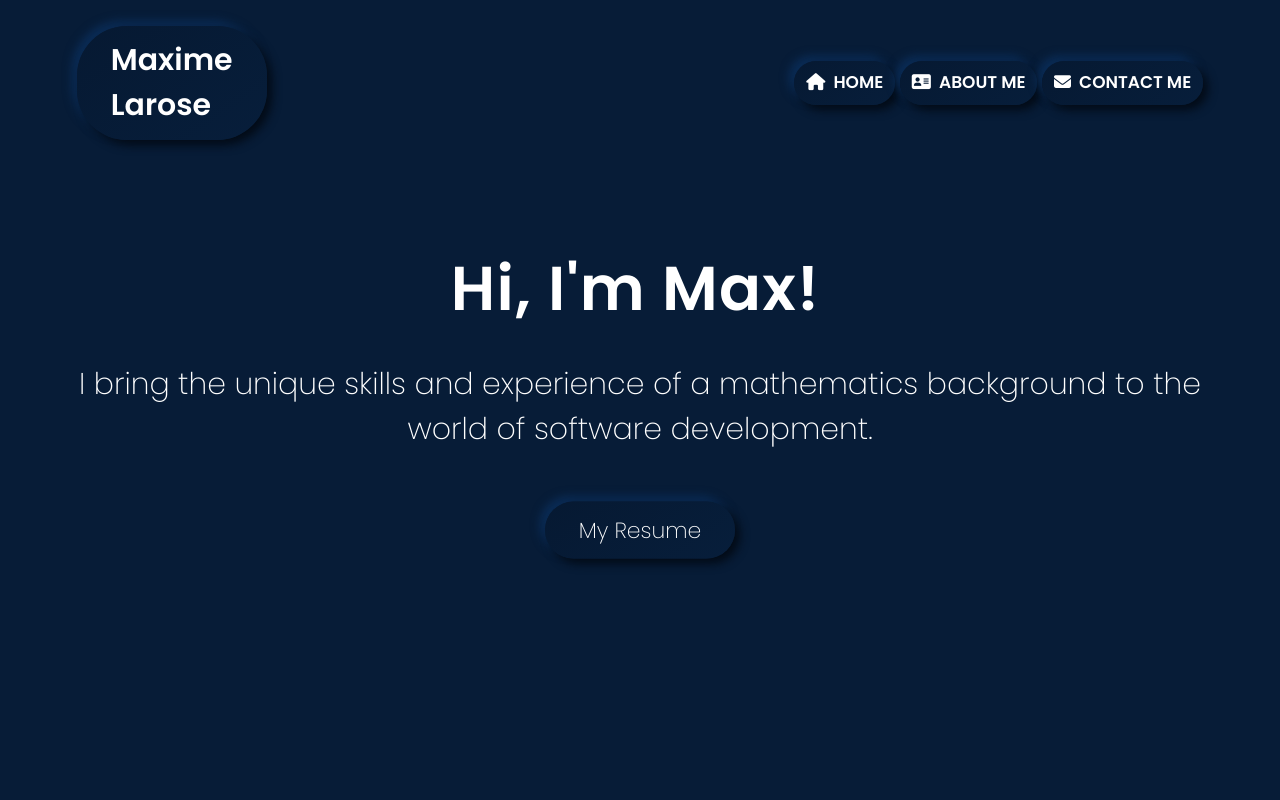
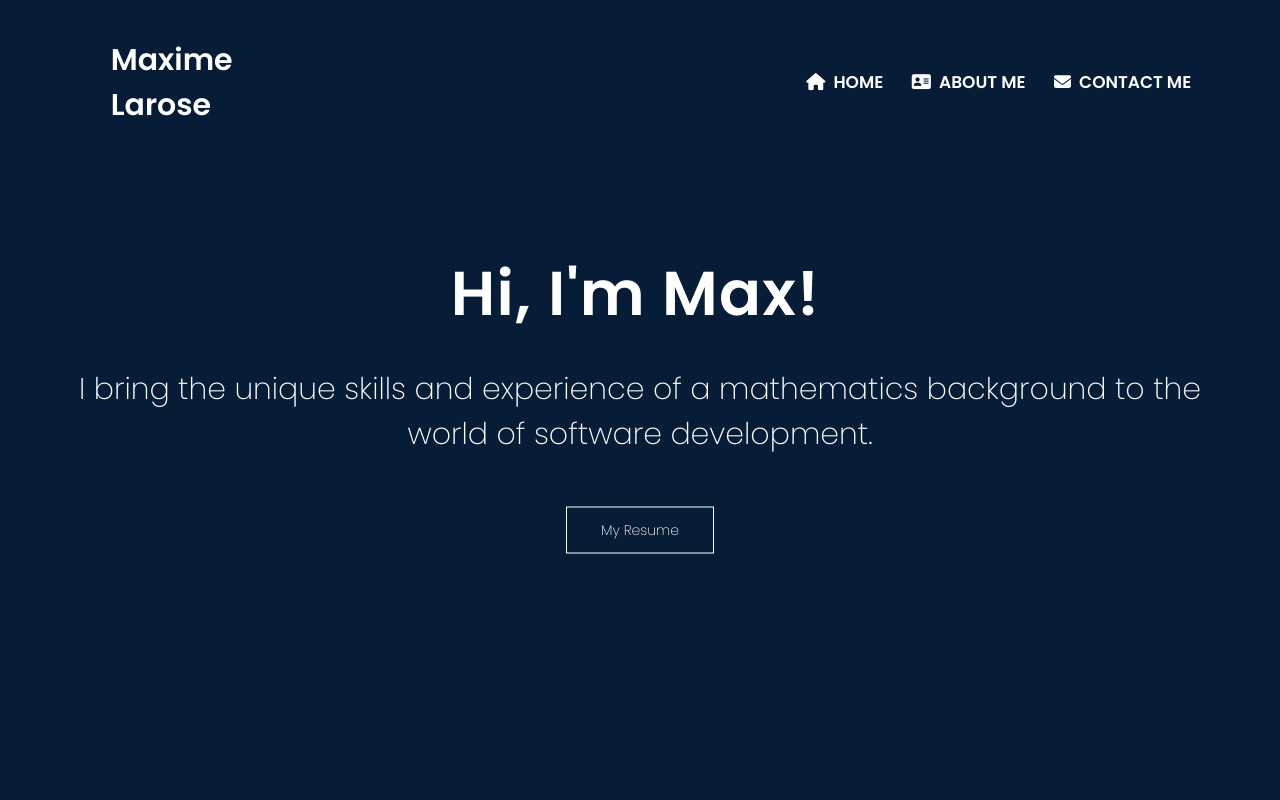
Before and after one commit to MaxsTestAccount/MaxsTestAccount.github.io, a plain HTML site: page index.html in a window 1280 px wide. Shown: the top 800 px of the page. Drawn offline with Linux system fonts and the light colour scheme.

Commit message:
Add files via upload

```diff
--- a/style.css
+++ b/style.css
@@ -42,11 +42,6 @@ nav{
     padding: 12px 34px;
     position: relative;
     text-align: left;
-    border-radius: 50px;
-background: linear-gradient(145deg, #061932, #071e3b);
-box-shadow:  5px 5px 10px #030b16,
-             -5px -5px 10px #0b2d58;
-
 }
 
 @media(max-width: 700px){
@@ -65,7 +60,6 @@ nav img{
 .nav-links{
     flex: 1;
     text-align: right;
-
 }
 
 .nav-links ul li{
@@ -73,10 +67,6 @@ nav img{
     display: inline-block;
     padding: 8px 12px;
     position: relative;
-    border-radius: 50px;
-background: linear-gradient(145deg, #061932, #071e3b);
-box-shadow:  5px 5px 10px #030b16,
-             -5px -5px 10px #0b2d58;
 
 }
 .nav-links ul li a{
@@ -148,16 +138,12 @@ box-shadow:  5px 5px 10px #030b16,
     display: inline-block;
     text-decoration: none;
     color: #fff;
-    border: 0px solid #fff;
+    border: 1px solid #fff;
     padding: 12px 34px;
-    font-size: 22px;
+    font-size: 14px;
     background: transparent;
     position: relative;
     cursor: pointer;
-    border-radius: 50px;
-background: linear-gradient(145deg, #061932, #071e3b);
-box-shadow:  5px 5px 10px #030b16,
-             -5px -5px 10px #0b2d58;
 
 }
 .hero-btn:hover{
@@ -279,7 +265,6 @@ h2{
     display: block;
     margin-right: -20px;
     margin-left: -20px;
-
 }
 
 .synopsis-col h3{
```
